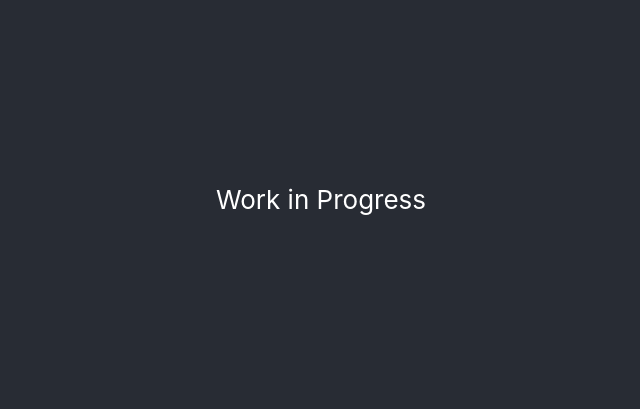
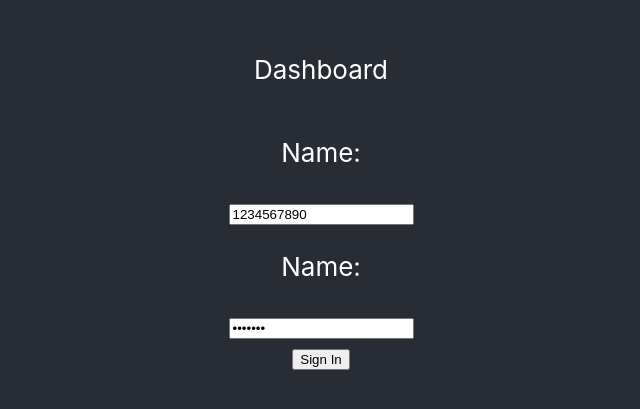
Before and after one commit to rajkumardas2701/business-tracker-frontend, a React (Create React App) app: page / in a window 1280 px wide. Shown: the part 201-610 px from the top of the page, without its empty margins (319-959 px from the left). Built offline with nearby package versions, Linux system fonts and the light colour scheme.

Commit message:
add sign in form

```diff
--- a/package.json
+++ b/package.json
@@ -9,7 +9,8 @@
     "react": "^18.2.0",
     "react-dom": "^18.2.0",
     "react-scripts": "^5.0.1",
-    "web-vitals": "^2.1.4"
+    "web-vitals": "^2.1.4",
+    "axios": "^1.3.0"
   },
   "scripts": {
     "start": "react-scripts start",
--- a/src/App.js
+++ b/src/components/App.js
@@ -1,10 +1,12 @@
-import './App.css';
+import '../styles/App.css';
+import Login from './Login';
 
 function App() {
   return (
     <div className="App">
       <header className="App-header">
-        <p>Work in Progress</p>
+        <p>Dashboard</p>
+        <Login />
       </header>
     </div>
   );
--- /dev/null
+++ b/src/components/Login.js
@@ -0,0 +1,55 @@
+import { useState } from 'react';
+import axios from 'axios';
+// import axios
+
+const Login = () => {
+  // const [name, setName] = useState('');
+  const [phone, setPhone] = useState(1234567890);
+  const [password, setPassword] = useState('abc@123');
+  // const [email, setEmail] = useState('');
+
+  const handleSubmit = (e) => {
+    axios.post('http://127.0.0.1:3000/auth/login', { phone, password }, { withCredentials: true })
+      .then((response) => {
+        console.log(response);
+      });
+    e.preventDefault();
+  };
+
+  return (
+    <form onSubmit={handleSubmit}>
+      <div>
+        <p>
+          Name:
+        </p>
+        <input
+          placeholder="Phone number"
+          type="tel"
+          name="number"
+          value={phone}
+          onChange={(e) => setPhone(e.target.value)}
+          required
+        />
+      </div>
+
+      <div>
+        <p>
+          Name:
+        </p>
+        <input
+          placeholder="Password"
+          type="password"
+          name="password"
+          value={password}
+          onChange={(e) => setPassword(e.target.value)}
+          required
+        />
+      </div>
+
+      <button type="submit">Sign In</button>
+
+    </form>
+  );
+};
+
+export default Login;
--- a/src/index.js
+++ b/src/index.js
@@ -1,7 +1,7 @@
 import React from 'react';
 import ReactDOM from 'react-dom/client';
-import './index.css';
-import App from './App';
+import './styles/index.css';
+import App from './components/App';
 
 const root = ReactDOM.createRoot(document.getElementById('root'));
 root.render(
```
Also changed, not shown: src/components/SignUp.js (added), src/styles/App.css (renamed from src/App.css), src/styles/index.css (renamed from src/index.css), src/utils/apiCalls.js (added), 1 other file (tests, documents, lock files or other folders).
